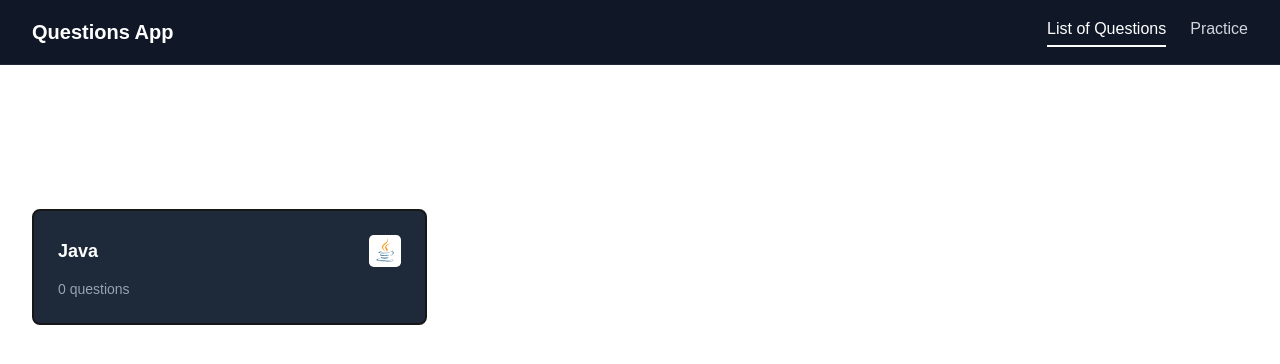
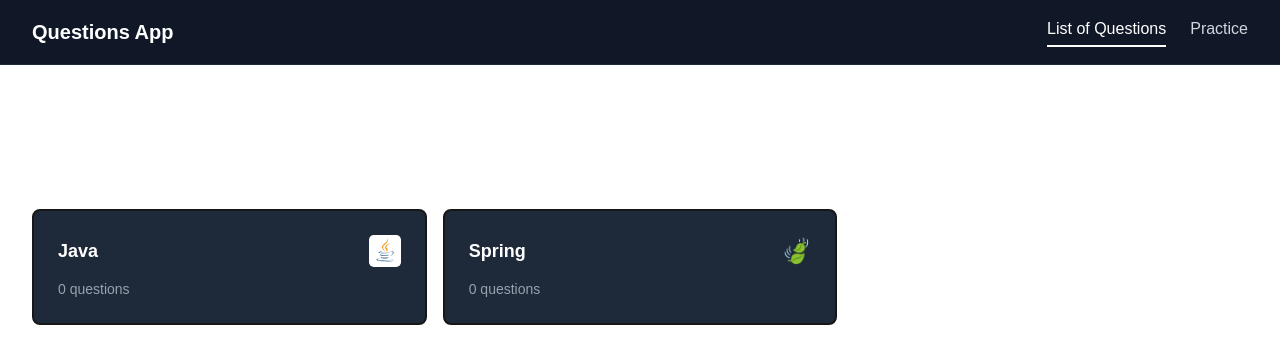
Before and after one commit to jonatanav255/Questions-FrontEnd, a Next.js app: page /questions in a window 1280 px wide. Shown: the top 364 px of the page. Built offline with nearby package versions, Linux system fonts and the light colour scheme.

Commit message:
adding spring to the mix

```diff
--- a/app/data/categories.ts
+++ b/app/data/categories.ts
@@ -8,4 +8,11 @@ export const categories: Category[] = [
     icon: "/images/java-brands-solid.svg",
     questionCount: 0,
   },
+  {
+    id: "spring",
+    name: "Spring",
+    color: "bg-green-500",
+    icon: "🍃",
+    questionCount: 0,
+  },
 ];
```
